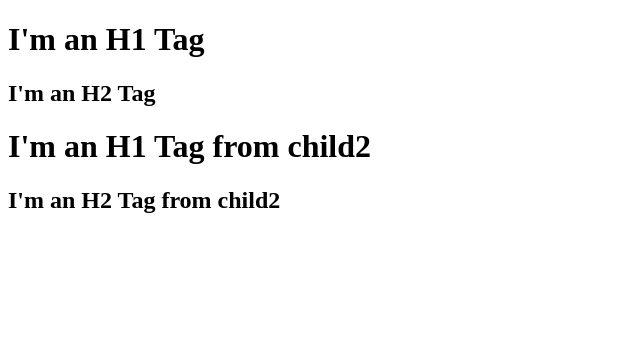
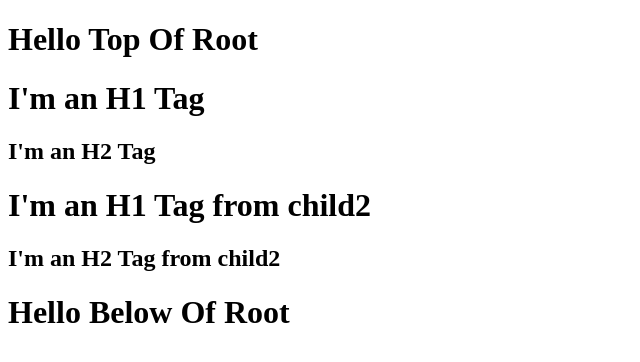
Before and after one commit to UCF1255/NamsteReact, a plain HTML site: page nestedStructure.html in a window 1280 px wide. Shown: the whole page, without its empty margins (0-640 px from the left). Drawn offline with nearby package versions, Linux system fonts and the light colour scheme.

Commit message:
react only works on root, so other h1 elements outside is not getting replaced with root.render(parent)

```diff
--- a/nestedStructure.html
+++ b/nestedStructure.html
@@ -6,9 +6,11 @@
     <title>Document</title>
   </head>
   <body>
+    <h1>Hello Top Of Root</h1>
     <div id="root">
       <h1>I am Bhavana</h1>
     </div>
+    <h1>Hello Below Of Root</h1>
     <script
       crossorigin
       src="https://unpkg.com/react@18/umd/react.development.js"
```
